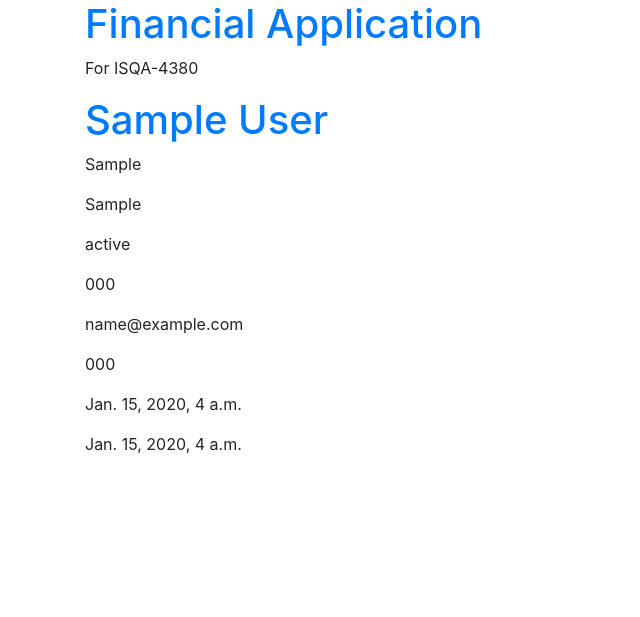
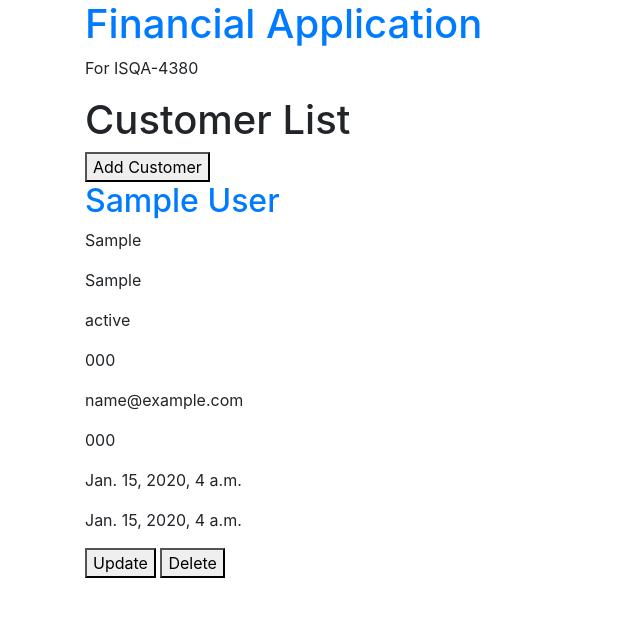
Before and after one commit to adorcy/financial1, a Django app: template financial/templates/Financial/customer_list.html in a window 1280 px wide. Shown: the top 617 px of the page, without its empty margins (0-640 px from the left). Run offline with Django 3.2, Linux system fonts and the light colour scheme; the template is opened without the code that fills it: values that come from a table or form of the project are taken from there, others are empty; tables that the repository leaves empty hold one stand-in row (values such as "Sample post"); some libraries are stand-ins or nearby versions.

Commit message:
Added Buttons to the pages
They are non functioning

```diff
--- a/financial/templates/Financial/cryptocurrency_detail.html
+++ b/financial/templates/Financial/cryptocurrency_detail.html
@@ -8,13 +8,15 @@
         <body>
             <div>
                 <div>
-                    <h1>{{ cryptocurrency.name }}</h1>
+                    <h1>Cryptocurrency Detail</h1>
+                    <h2>{{ cryptocurrency.name }}</h2>
                     <p> Cryptocurrency ID    : {{ cryptocurrency.id }}</p>
                     <p> Customer Name        : {{ cryptocurrency.customer.name }}</p>
                     <p> Stock Symbol         : {{ cryptocurrency.symbol }}</p>
                     <p> Number of Coins Owned: {{ cryptocurrency.number_of_shares }}</p>
                     <p> Purchase Price       : {{ cryptocurrency.purchase_price }}</p>
                     <p> Purchase Date        : {{ cryptocurrency.date_purchased }}</p>
+                    <button>Update</button> &nbsp; <button>Delete</button>
                 </div>
             </div>
         </body>
--- a/financial/templates/Financial/customer_detail.html
+++ b/financial/templates/Financial/customer_detail.html
@@ -39,6 +39,7 @@
                 {% endif %}
             {% endfor %}
         </table>
+        <button>Add Stock</button> &nbsp; &nbsp; &nbsp; <button>Add Cryptocurrency</button>
         </div>
         </body>
     </html>
--- a/financial/templates/Financial/customer_list.html
+++ b/financial/templates/Financial/customer_list.html
@@ -6,10 +6,12 @@
             <title>Customer List</title>
         </head>
         <body>
+            <h1>Customer List</h1>
+            <button>Add Customer</button>
             <div>
                 {% for customer in customers %}
                     <div>
-                        <h1><a href="{% url 'customer_detail' pk=customer.pk %}">{{ customer.name }}</a></h1>
+                        <h2><a href="{% url 'customer_detail' pk=customer.pk %}">{{ customer.name }}</a></h2>
                         <p> {{ customer.street }}</p>
                         <p> {{ customer.city }}</p>
                         <p> {{ customer.state }}</p>
@@ -18,6 +20,7 @@
                         <p> {{ customer.phone }}</p>
                         <p> {{ customer.created }}</p>
                         <p> {{ customer.modified }}</p>
+                        <button>Update</button>&nbsp;<button>Delete</button>
                     </div>
                 {% endfor %}
             </div>
--- a/financial/templates/Financial/stock_detail.html
+++ b/financial/templates/Financial/stock_detail.html
@@ -8,13 +8,15 @@
         <body>
             <div>
                 <div>
-                    <h1>{{ stock.name }}</h1>
+                    <h1>Stock Detail</h1>
+                    <h2>{{ stock.name }}</h2>
                     <p> Stock ID              : {{ stock.id }}</p>
                     <p> Customer Name         : {{ stock.customer.name }}</p>
                     <p> Stock Symbol          : {{ stock.symbol }}</p>
                     <p> Number of Shares Owned: {{ stock.number_of_shares }}</p>
                     <p> Purchase Price        : {{ stock.purchase_price }}</p>
                     <p> Purchase Date         : {{ stock.date_purchased }}</p>
+                    <button>Update</button> &nbsp; <button>Delete</button>
                 </div>
             </div>
         </body>
```
